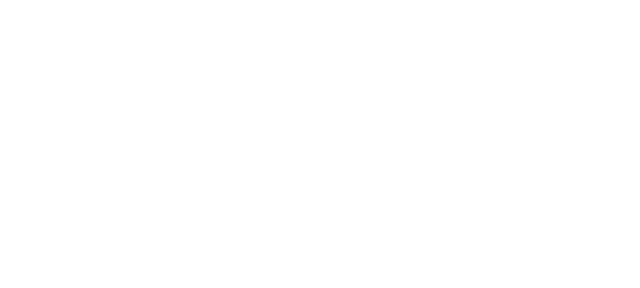
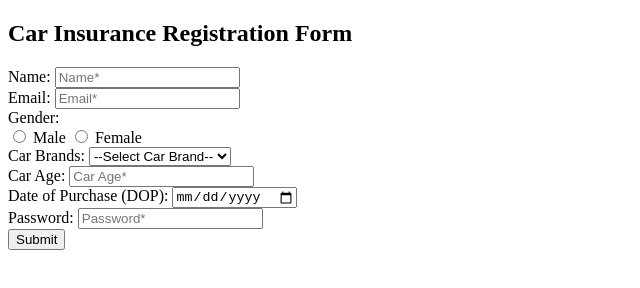
Before and after one commit to acciojob/car-insurance-form-shivamyadavskn, a website: page main.html in a window 1280 px wide. Shown: the whole page, without its empty margins (0-640 px from the left). Drawn offline with Linux system fonts and the light colour scheme.

Commit message:
created a submission

```diff
--- a/main.html
+++ b/main.html
@@ -10,7 +10,39 @@
 	<!-- the entire body must be written by student -->
     <script type="text/javascript" src="./script.js">
 </script>
+<h2>Car Insurance Registration Form</h2>
+    <form id="carInsuranceForm" method="post">
+        <label for="name">Name:</label>
+        <input type="text" id="name" name="name" placeholder="Name*" required><br>
 
+        <label for="email">Email:</label>
+        <input type="email" id="email" name="email" placeholder="Email*" required><br>
+
+        <label>Gender:</label><br>
+        <input type="radio" id="gender_m" name="gender" value="male" required>
+        <label for="gender_m">Male</label>
+        <input type="radio" id="gender_f" name="gender" value="female" required>
+        <label for="gender_f">Female</label><br>
+
+        <label for="cars">Car Brands:</label>
+        <select id="cars" name="cars">
+            <option value="" disabled selected>--Select Car Brand--</option>
+            <option value="BMW">BMW</option>
+            <option value="Audi">Audi</option>
+            <option value="Mercedez">Mercedez</option>
+        </select><br>
+
+        <label for="carage">Car Age:</label>
+        <input type="number" id="carage" name="carage" placeholder="Car Age*" required><br>
+
+        <label for="dop">Date of Purchase (DOP):</label>
+        <input type="date" id="dop" name="dop" required><br>
+
+        <label for="password">Password:</label>
+        <input type="password" id="password" name="password" placeholder="Password*" required><br>
+
+        <input type="submit" value="Submit">
+    </form>
 </body>
 
 </html>
```
